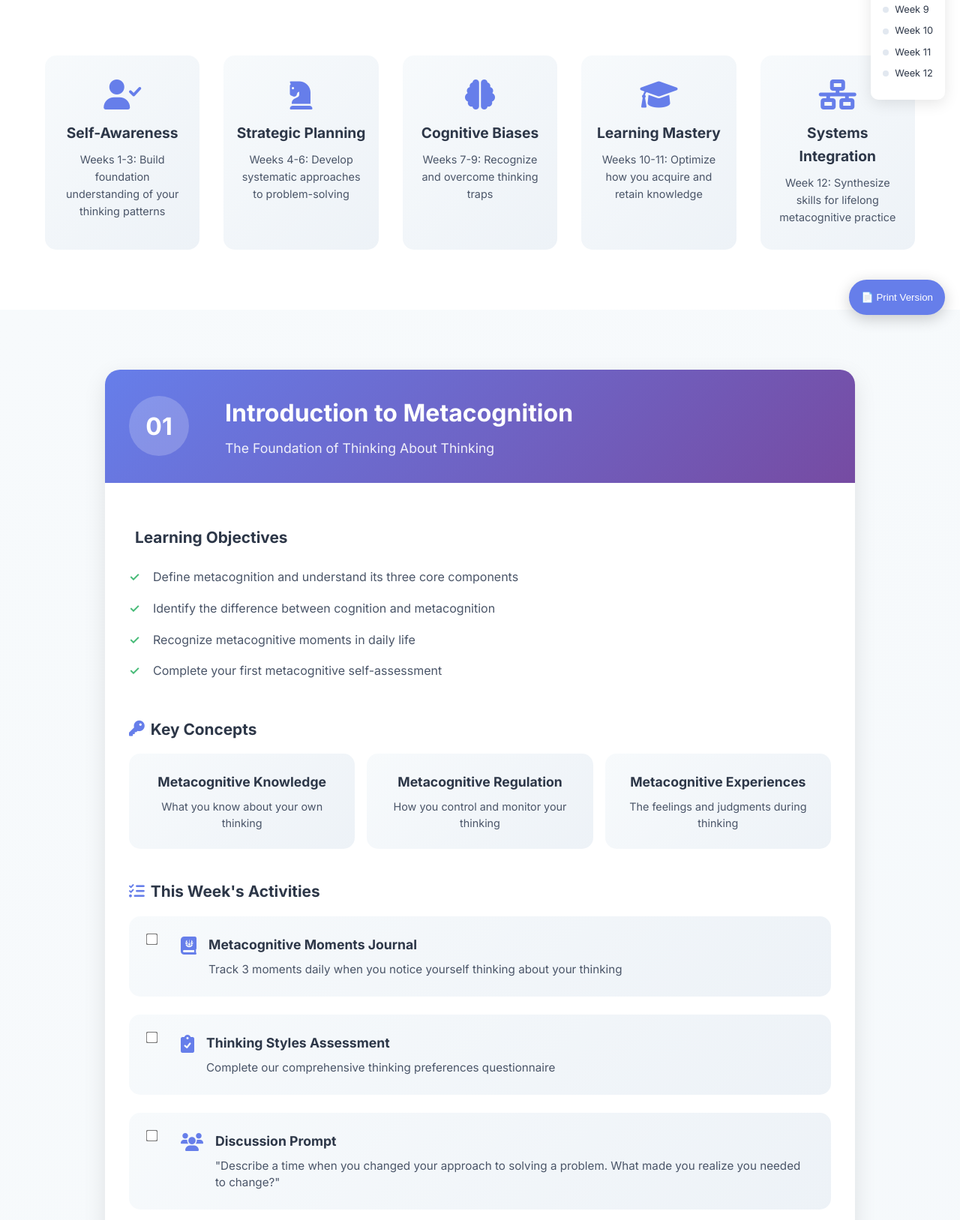
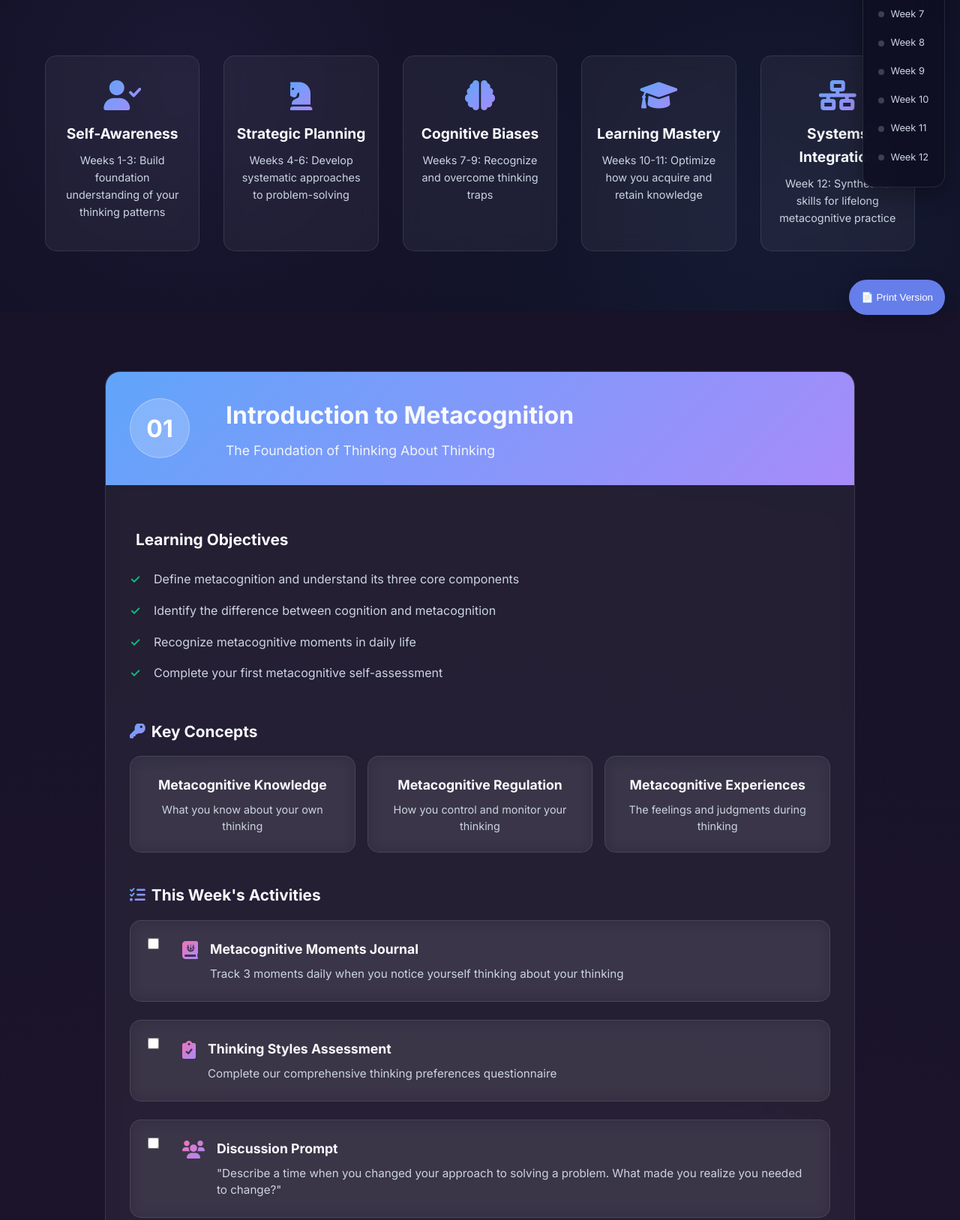
Before and after one commit to bware218/metacognition-learning-journey, a plain HTML site: page curriculum.html in a window 1280 px wide. Shown: the part 360-1987 px from the top of the page at 75% size. Drawn offline with Linux system fonts and the light colour scheme.

Commit message:
Update to sleek dark theme inspired by Perplexity Comet design

```diff
--- a/curriculum.css
+++ b/curriculum.css
@@ -1,95 +1,203 @@
 /* Curriculum-specific styles */
 
 .curriculum-hero {
-    background: linear-gradient(135deg, #667eea 0%, #764ba2 100%);
+    background: radial-gradient(ellipse at top, rgba(96, 165, 250, 0.15) 0%, transparent 50%),
+                radial-gradient(ellipse at bottom, rgba(167, 139, 250, 0.15) 0%, transparent 50%),
+                #0f0f23;
     color: white;
     padding: 120px 20px 80px;
     text-align: center;
+    position: relative;
+    overflow: hidden;
+}
+
+.curriculum-hero::before {
+    content: '';
+    position: absolute;
+    top: 0;
+    left: 0;
+    right: 0;
+    bottom: 0;
+    background:
+        radial-gradient(circle at 30% 20%, rgba(96, 165, 250, 0.1) 0%, transparent 50%),
+        radial-gradient(circle at 70% 80%, rgba(244, 114, 182, 0.1) 0%, transparent 50%);
+    pointer-events: none;
 }
 
 .curriculum-hero h1 {
     font-size: 3rem;
     font-weight: 700;
     margin-bottom: 1rem;
+    color: #f8fafc;
+    position: relative;
+    z-index: 1;
 }
 
 .curriculum-hero p {
     font-size: 1.2rem;
-    opacity: 0.9;
+    color: #cbd5e1;
     max-width: 600px;
     margin: 0 auto;
+    position: relative;
+    z-index: 1;
 }
 
 .curriculum-overview {
     padding: 80px 20px;
-    background: white;
+    background: #0f0f23;
+    position: relative;
+}
+
+.curriculum-overview::before {
+    content: '';
+    position: absolute;
+    top: 0;
+    left: 0;
+    right: 0;
+    bottom: 0;
+    background:
+        radial-gradient(circle at 20% 30%, rgba(167, 139, 250, 0.08) 0%, transparent 50%),
+        radial-gradient(circle at 80% 70%, rgba(96, 165, 250, 0.08) 0%, transparent 50%);
+    pointer-events: none;
 }
 
 .overview-grid {
     display: grid;
     grid-template-columns: repeat(auto-fit, minmax(200px, 1fr));
     gap: 2rem;
+    position: relative;
+    z-index: 1;
 }
 
 .overview-card {
     text-align: center;
     padding: 2rem 1rem;
     border-radius: 15px;
-    background: linear-gradient(135deg, #f7fafc 0%, #edf2f7 100%);
-    transition: transform 0.3s ease;
+    background: rgba(255, 255, 255, 0.05);
+    border: 1px solid rgba(255, 255, 255, 0.1);
+    backdrop-filter: blur(10px);
+    transition: all 0.3s ease;
+    position: relative;
+    overflow: hidden;
+}
+
+.overview-card::before {
+    content: '';
+    position: absolute;
+    top: 0;
+    left: 0;
+    right: 0;
+    bottom: 0;
+    background: linear-gradient(135deg, rgba(96, 165, 250, 0.1) 0%, rgba(167, 139, 250, 0.1) 100%);
+    opacity: 0;
+    transition: opacity 0.3s ease;
+}
+
+.overview-card:hover::before {
+    opacity: 1;
 }
 
 .overview-card:hover {
     transform: translateY(-5px);
+    border-color: rgba(96, 165, 250, 0.3);
+    box-shadow: 0 20px 40px rgba(96, 165, 250, 0.2);
 }
 
 .overview-card i {
     font-size: 2.5rem;
-    color: #667eea;
+    background: linear-gradient(135deg, #60a5fa 0%, #a78bfa 100%);
+    -webkit-background-clip: text;
+    -webkit-text-fill-color: transparent;
+    background-clip: text;
     margin-bottom: 1rem;
+    position: relative;
+    z-index: 1;
 }
 
 .overview-card h3 {
     font-size: 1.2rem;
     margin-bottom: 0.5rem;
-    color: #2d3748;
+    color: #f8fafc;
+    position: relative;
+    z-index: 1;
 }
 
 .overview-card p {
     font-size: 0.9rem;
-    color: #4a5568;
+    color: #cbd5e1;
+    position: relative;
+    z-index: 1;
 }
 
 .detailed-curriculum {
     padding: 80px 20px;
-    background: linear-gradient(135deg, #f7fafc 0%, #edf2f7 100%);
+    background: #0f0f23;
+    position: relative;
+}
+
+.detailed-curriculum::before {
+    content: '';
+    position: absolute;
+    top: 0;
+    left: 0;
+    right: 0;
+    bottom: 0;
+    background:
+        radial-gradient(circle at 40% 20%, rgba(244, 114, 182, 0.08) 0%, transparent 50%),
+        radial-gradient(circle at 60% 80%, rgba(167, 139, 250, 0.08) 0%, transparent 50%);
+    pointer-events: none;
 }
 
 .weeks-container {
     max-width: 1000px;
     margin: 0 auto;
+    position: relative;
+    z-index: 1;
 }
 
 .week-detail {
-    background: white;
+    background: rgba(255, 255, 255, 0.05);
+    border: 1px solid rgba(255, 255, 255, 0.1);
     border-radius: 20px;
     margin-bottom: 3rem;
-    box-shadow: 0 10px 30px rgba(0, 0, 0, 0.1);
+    backdrop-filter: blur(10px);
     overflow: hidden;
-    transition: transform 0.3s ease;
+    transition: all 0.3s ease;
+    position: relative;
+}
+
+.week-detail::before {
+    content: '';
+    position: absolute;
+    top: 0;
+    left: 0;
+    right: 0;
+    bottom: 0;
+    background: linear-gradient(135deg, rgba(96, 165, 250, 0.05) 0%, rgba(167, 139, 250, 0.05) 100%);
+    opacity: 0;
+    transition: opacity 0.3s ease;
+    pointer-events: none;
+}
+
+.week-detail:hover::before {
+    opacity: 1;
 }
 
 .week-detail:hover {
     transform: translateY(-2px);
+    border-color: rgba(96, 165, 250, 0.3);
+    box-shadow: 0 20px 40px rgba(96, 165, 250, 0.2);
 }
 
 .week-header {
-    background: linear-gradient(135deg, #667eea 0%, #764ba2 100%);
+    background: linear-gradient(135deg, #60a5fa 0%, #a78bfa 100%);
     color: white;
     padding: 2rem;
     display: flex;
     align-items: center;
     gap: 2rem;
+    position: relative;
+    z-index: 1;
 }
 
 .week-number {
@@ -103,20 +211,25 @@
     font-size: 2rem;
     font-weight: 700;
     flex-shrink: 0;
+    backdrop-filter: blur(10px);
+    border: 1px solid rgba(255, 255, 255, 0.3);
 }
 
 .week-title h2 {
     font-size: 2rem;
     margin-bottom: 0.5rem;
+    color: #f8fafc;
 }
 
 .week-subtitle {
-    opacity: 0.9;
+    color: rgba(255, 255, 255, 0.9);
     font-size: 1.1rem;
 }
 
 .week-content {
     padding: 2rem;
+    position: relative;
+    z-index: 1;
 }
 
 .week-content > div {
@@ -132,12 +245,15 @@
     align-items: center;
     gap: 0.5rem;
     font-size: 1.3rem;
-    color: #2d3748;
+    color: #f8fafc;
     margin-bottom: 1rem;
 }
 
 .week-content h3 i {
-    color: #667eea;
+    background: linear-gradient(135deg, #60a5fa 0%, #a78bfa 100%);
+    -webkit-background-clip: text;
+    -webkit-text-fill-color: transparent;
+    background-clip: text;
 }
 
 .learning-objectives ul,
@@ -151,7 +267,7 @@
     padding: 0.5rem 0;
     padding-left: 2rem;
     position: relative;
-    color: #4a5568;
+    color: #cbd5e1;
     line-height: 1.6;
 }
 
@@ -159,7 +275,7 @@
     content: "✓";
     position: absolute;
     left: 0;
-    color: #48bb78;
+    color: #10b981;
     font-weight: bold;
 }
 
@@ -167,11 +283,11 @@
     content: "?";
     position: absolute;
     left: 0;
-    color: #667eea;
+    color: #60a5fa;
     font-weight: bold;
     width: 20px;
     height: 20px;
-    border: 2px solid #667eea;
+    border: 2px solid #60a5fa;
     border-radius: 50%;
     display: flex;
     align-items: center;
@@ -187,27 +303,53 @@
 }
 
 .concept-card {
-    background: linear-gradient(135deg, #f7fafc 0%, #edf2f7 100%);
+    background: rgba(255, 255, 255, 0.05);
+    border: 1px solid rgba(255, 255, 255, 0.1);
+    backdrop-filter: blur(10px);
     padding: 1.5rem;
     border-radius: 15px;
     text-align: center;
-    transition: transform 0.3s ease;
+    transition: all 0.3s ease;
+    position: relative;
+    overflow: hidden;
+}
+
+.concept-card::before {
+    content: '';
+    position: absolute;
+    top: 0;
+    left: 0;
+    right: 0;
+    bottom: 0;
+    background: linear-gradient(135deg, rgba(96, 165, 250, 0.1) 0%, rgba(167, 139, 250, 0.1) 100%);
+    opacity: 0;
+    transition: opacity 0.3s ease;
+}
+
+.concept-card:hover::before {
+    opacity: 1;
 }
 
 .concept-card:hover {
     transform: translateY(-3px);
+    border-color: rgba(96, 165, 250, 0.3);
+    box-shadow: 0 10px 30px rgba(96, 165, 250, 0.2);
 }
 
 .concept-card h4 {
-    color: #2d3748;
+    color: #f8fafc;
     margin-bottom: 0.5rem;
     font-size: 1.1rem;
+    position: relative;
+    z-index: 1;
 }
 
 .concept-card p {
-    color: #4a5568;
+    color: #cbd5e1;
     font-size: 0.9rem;
     line-height: 1.5;
+    position: relative;
+    z-index: 1;
 }
 
 .activity-list {
@@ -221,36 +363,67 @@
     align-items: flex-start;
     gap: 1rem;
     padding: 1.5rem;
-    background: linear-gradient(135deg, #f7fafc 0%, #edf2f7 100%);
+    background: rgba(255, 255, 255, 0.05);
+    border: 1px solid rgba(255, 255, 255, 0.1);
+    backdrop-filter: blur(10px);
     border-radius: 15px;
-    transition: transform 0.3s ease;
+    transition: all 0.3s ease;
+    position: relative;
+    overflow: hidden;
+}
+
+.activity::before {
+    content: '';
+    position: absolute;
+    top: 0;
+    left: 0;
+    right: 0;
+    bottom: 0;
+    background: linear-gradient(135deg, rgba(244, 114, 182, 0.1) 0%, rgba(167, 139, 250, 0.1) 100%);
+    opacity: 0;
+    transition: opacity 0.3s ease;
+}
+
+.activity:hover::before {
+    opacity: 1;
 }
 
 .activity:hover {
     transform: translateX(5px);
+    border-color: rgba(244, 114, 182, 0.3);
+    box-shadow: 0 10px 30px rgba(244, 114, 182, 0.2);
 }
 
 .activity i {
-    color: #667eea;
+    background: linear-gradient(135deg, #f472b6 0%, #a78bfa 100%);
+    -webkit-background-clip: text;
+    -webkit-text-fill-color: transparent;
+    background-clip: text;
     font-size: 1.5rem;
     margin-top: 0.2rem;
     flex-shrink: 0;
+    position: relative;
+    z-index: 1;
 }
 
 .activity h4 {
-    color: #2d3748;
+    color: #f8fafc;
     margin-bottom: 0.5rem;
     font-size: 1.1rem;
+    position: relative;
+    z-index: 1;
 }
 
 .activity p {
-    color: #4a5568;
+    color: #cbd5e1;
     line-height: 1.5;
     font-size: 0.95rem;
+    position: relative;
+    z-index: 1;
 }
 
 .nav-link.active {
-    color: #667eea;
+    color: #60a5fa;
     font-weight: 600;
 }
 
@@ -259,11 +432,19 @@
     position: fixed;
     top: 80px;
     right: 20px;
-    background: white;
-    border-radius: 10px;
+    background: rgba(15, 15, 35, 0.95);
+    border: 1px solid rgba(255, 255, 255, 0.1);
+    backdrop-filter: blur(20px);
+    border-radius: 16px;
     padding: 1rem;
-    box-shadow: 0 5px 20px rgba(0, 0, 0, 0.1);
+    box-shadow: 0 10px 30px rgba(0, 0, 0, 0.3);
     z-index: 100;
+}
+
+.week-progress h4 {
+    color: #f8fafc;
+    margin-bottom: 1rem;
+    font-size: 0.9rem;
 }
 
 .progress-item {
@@ -272,17 +453,28 @@
     gap: 0.5rem;
     margin-bottom: 0.5rem;
     font-size: 0.8rem;
+    color: #cbd5e1;
+    cursor: pointer;
+    padding: 0.3rem;
+    border-radius: 8px;
+    transition: all 0.3s ease;
+}
+
+.progress-item:hover {
+    background: rgba(96, 165, 250, 0.1);
 }
 
 .progress-dot {
     width: 8px;
     height: 8px;
     border-radius: 50%;
-    background: #e2e8f0;
+    background: rgba(255, 255, 255, 0.2);
+    transition: all 0.3s ease;
 }
 
 .progress-dot.active {
-    background: #667eea;
+    background: linear-gradient(135deg, #60a5fa 0%, #a78bfa 100%);
+    box-shadow: 0 0 10px rgba(96, 165, 250, 0.5);
 }
 
 /* Responsive adjustments */
```
